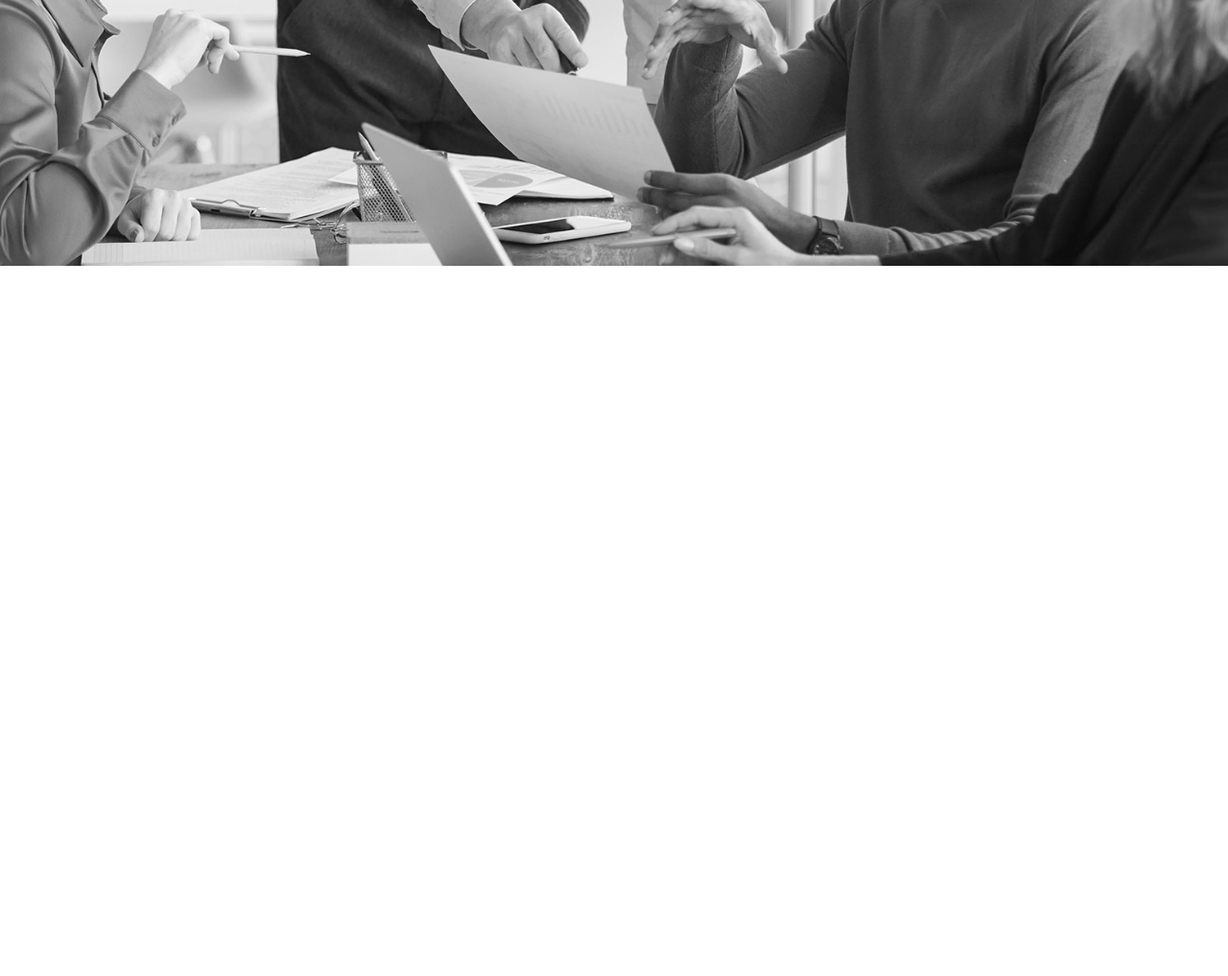
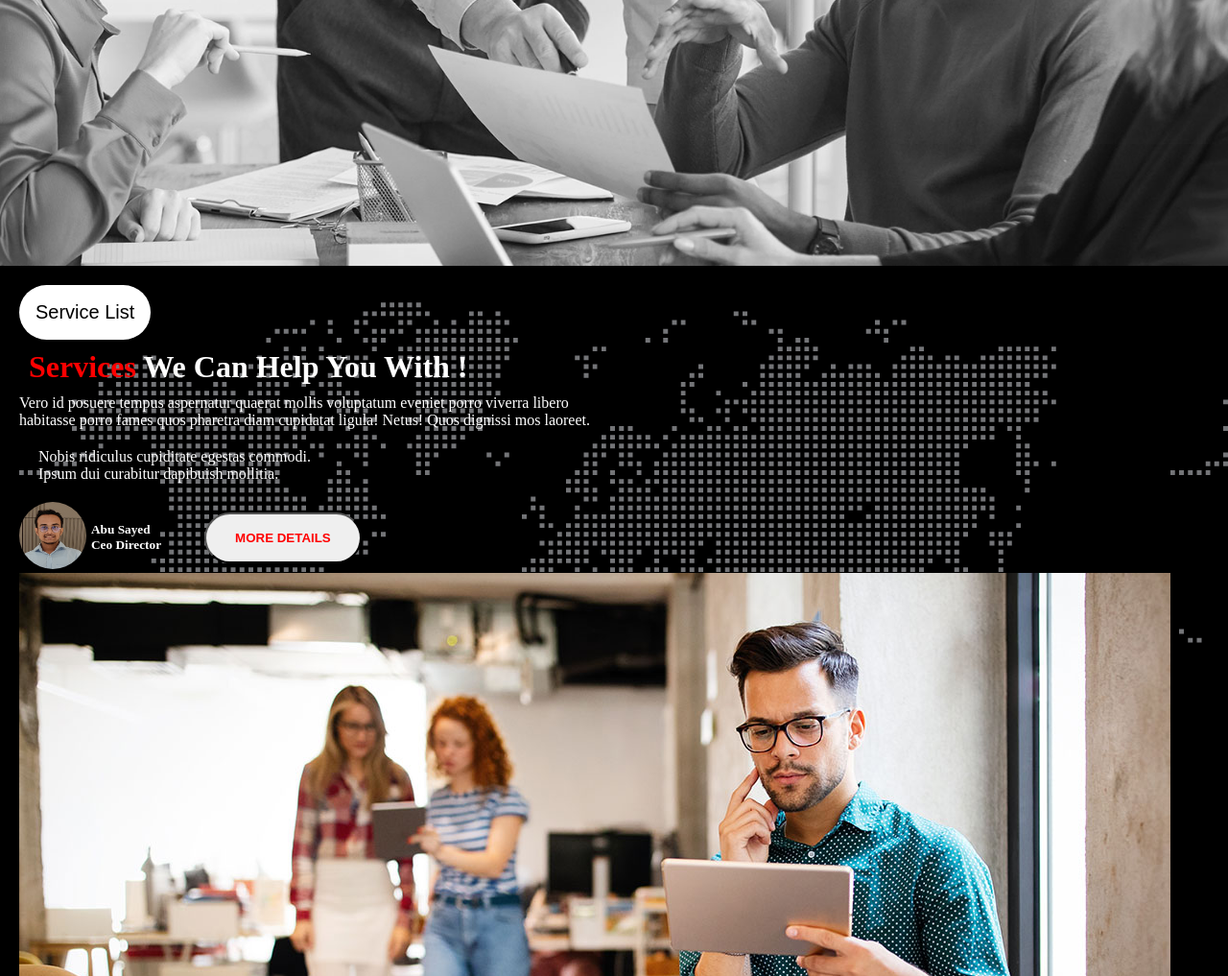
Before and after one commit to saikat455/portfolio, a plain HTML site: page index.html in a window 1280 px wide. Shown: the part 603-1620 px from the top of the page at 96% size. Before the commit the page ends 880 px from the top, so only its background shows below. Drawn offline with Linux system fonts and the light colour scheme.

Commit message:
Second commit

```diff
--- a/index.html
+++ b/index.html
@@ -27,11 +27,36 @@
 
              <button class="btn1">DISCOVER MORE</button>
              <button class="btn2">HIRE US NOW</button>
+            </div>
+    </div>
+
+    <div class="thirdpage">
+        <button class="btn3">Service List</button>
+        <h1 class="pra"><span class="primary">Services</span> We Can Help You With !</h1>
+        <p class="para">Vero id posuere tempus aspernatur quaerat mollis voluptatum eveniet porro viverra libero habitasse porro fames quos pharetra diam cupidatat ligula! Netus! Quos dignissi mos laoreet.</p>
+        <ol class="ol">
+            <li>Nobis ridiculus cupiditate egestas commodi.</li>
+            <li>Ipsum dui curabitur dapibuish mollitia.</li>
+        </ol>
+        <div class="foot">
+            <div class="picDetail">
+                <div class="pic">
+                    <img class="pic1" src="saikat.jpg" alt="">
+                </div>
+                <div class="detail">
+                    <h5>Abu Sayed <br>Ceo Director</h5>
+                </div>
+            </div>
+            <div class="btn4">
+            <button class="bbtn4"><h4>MORE DETAILS</h4></button>
+            </div>
         </div>
 
-
-
+        <div class="all-box">
+            <div class="box1">
+                <img src="blog-1.jpg" alt="">
+            </div>
+        </div>
     </div>
-
 </body>
 </html>
--- a/style.css
+++ b/style.css
@@ -28,6 +28,8 @@
     display: flex;
     align-items: center;
     margin: auto;
+    padding: auto;
+    justify-content: center;
 }
 .primary{
     color: red;
@@ -59,3 +61,51 @@
     color: white;
     margin: auto;
 }
+
+.thirdpage{
+    height: 100vh;
+    background-image: url(footer-bg.png);
+    background-color:black;
+    padding: 20px;
+    color: white;
+}
+.btn3{
+    background-color: white;
+    border: none;
+    border-radius: 30px;
+    padding: 17px;
+    font-size: 20px;
+}
+.para{
+    width: 50%;
+}
+.pra{
+    padding: 10px;
+}
+
+.ol{
+    padding: 20px;
+    list-style: none;
+    margin-right: 0%;
+}
+.pic1{
+    height: 70px;
+    width: 70px;
+    border-radius: 35px;
+}
+.picDetail{
+    display: flex;
+    align-items: center;
+    gap: 5px;
+}
+.foot{
+    display: flex;
+    align-items: center;
+    gap: 45px;
+}
+
+.bbtn4{
+    padding: 17px 30px;
+    border-radius: 30px;
+    color: red;
+}
```
Also changed, not shown: saikat photo.png (deleted), saikat.jpg (added).
